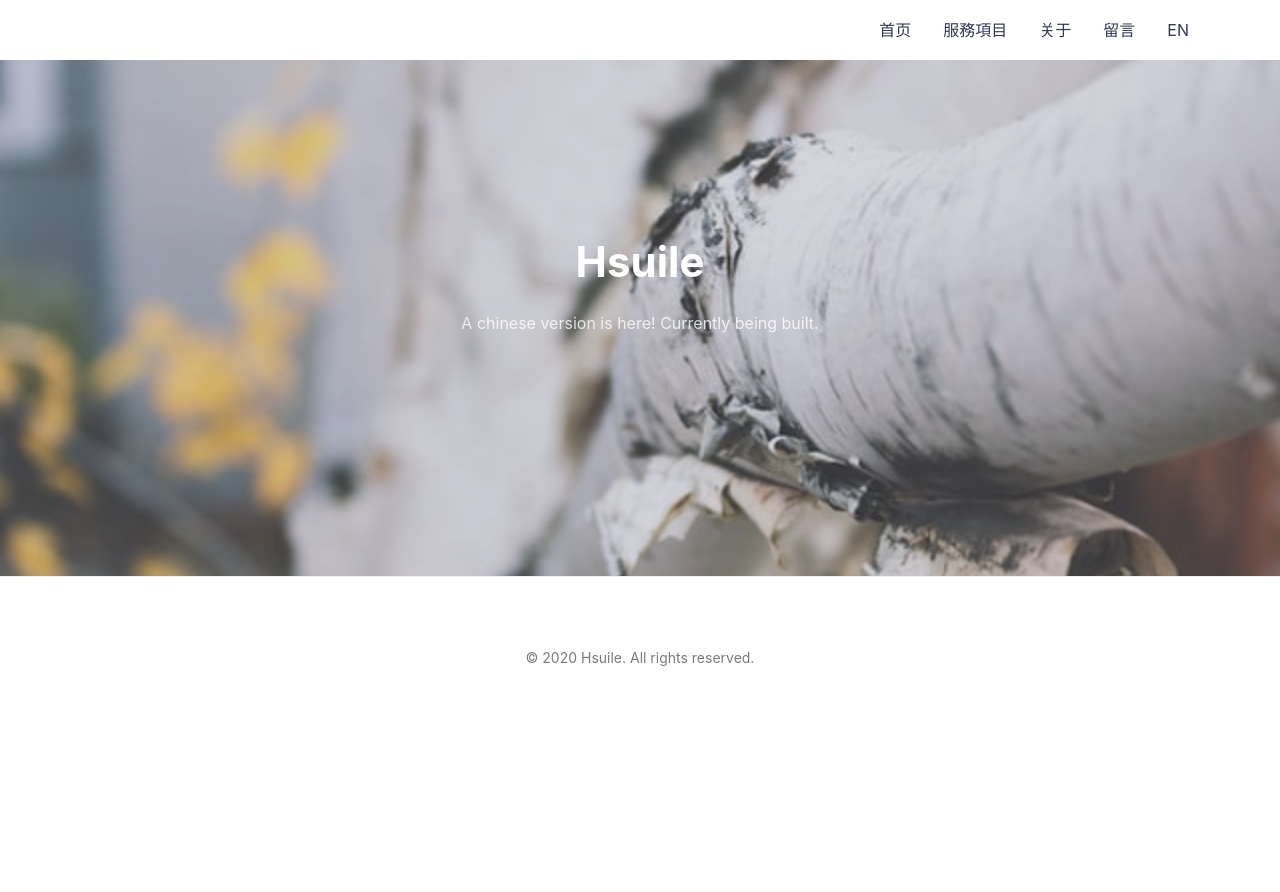
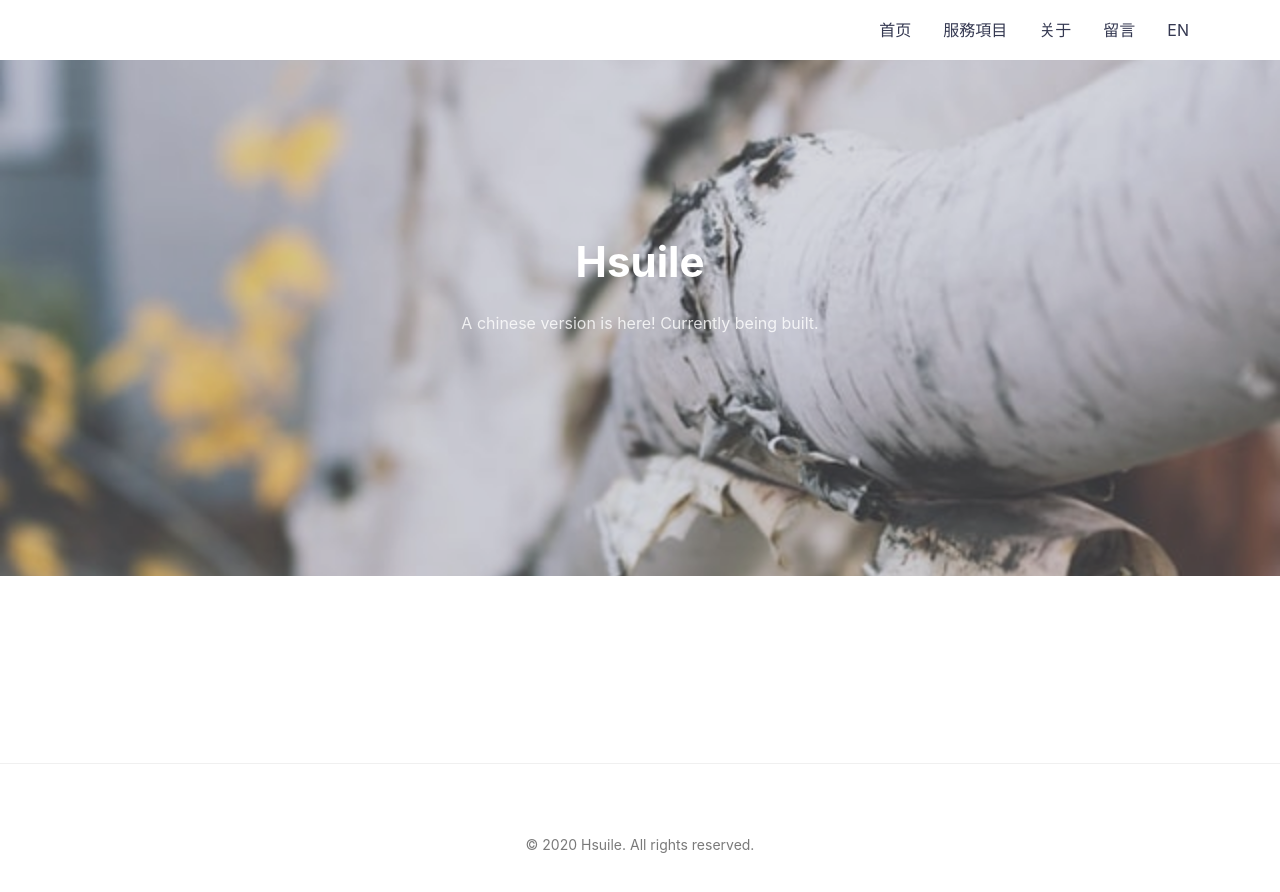
Before and after one commit to Hsuile/cn, a Jekyll site: the page built from index.md, in a window 1280 px wide. Shown: the top 892 px of the page. Built offline with Jekyll 4.4.1, drawn with Linux system fonts in a browser that asks for light colours.

Commit message:
Update default.html
fix footer floating in main page

```diff
--- a/_layouts/default.html
+++ b/_layouts/default.html
@@ -25,6 +25,17 @@ layout: compress
         <p class="hero__meta">{{ site.tagline }}</p>
       </div>
     </div>
+    <main class="site__content">
+
+      <div class="container">
+        <div class="page-content">
+
+          {{ content }}
+
+        </div>
+      </div>
+
+    </main>
 
     {% include footer.html %}
 
```
